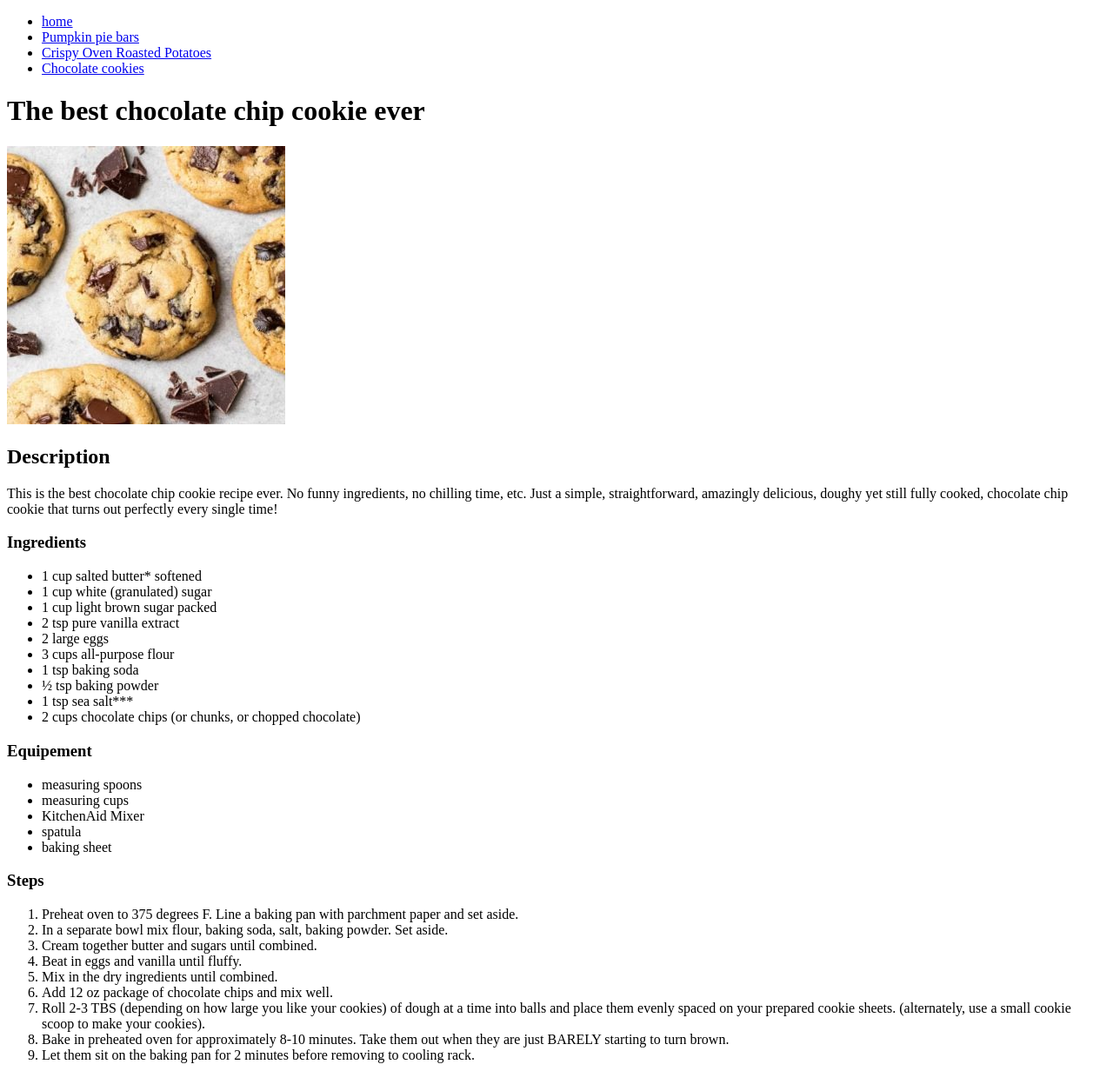
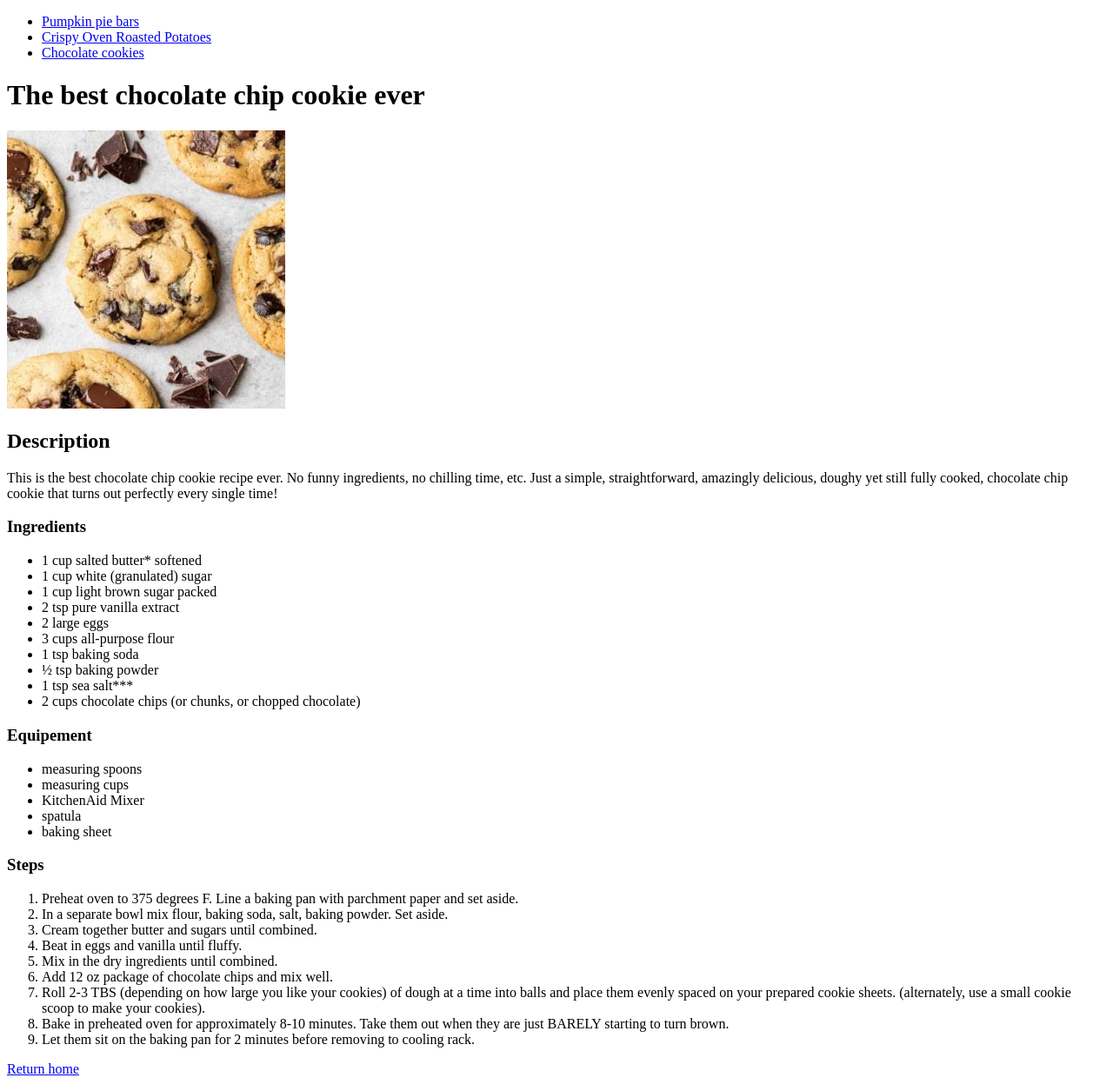
Before and after one commit to edesgree/odin-recipes, a plain HTML site: page recipes/cookies.html in a window 1280 px wide. Shown: the whole page at 87% size. Drawn offline with Linux system fonts and the light colour scheme.

Commit message:
update back to home link

```diff
--- a/recipes/cookies.html
+++ b/recipes/cookies.html
@@ -10,7 +10,7 @@
 
 <body>
     <ul>
-        <li><a href="../index.html">home</a></li>
+
         <li><a href="recipes/pumpkinpiebars.html">Pumpkin pie bars</a></li>
         <li><a href="recipes/crispypotatoes.html">Crispy Oven Roasted Potatoes</a></li>
         <li><a href="recipes/cookies.html">Chocolate cookies</a></li>
@@ -61,6 +61,7 @@
             turn brown.</li>
         <li>Let them sit on the baking pan for 2 minutes before removing to cooling rack.</li>
     </ol>
+    <p><a href="../index.html">Return home</a></p>
 </body>
 
 </html>
```
Also changed, not shown: index.html (+1 -0 lines), recipes/crispypotatoes.html (+1 -1 lines), recipes/pumpkinpiebars.html (+1 -1 lines).
